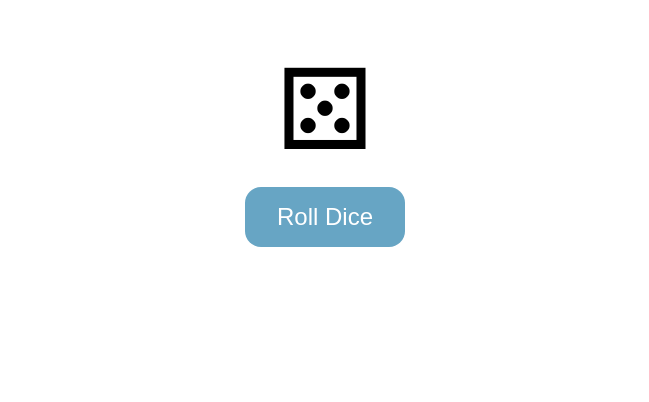
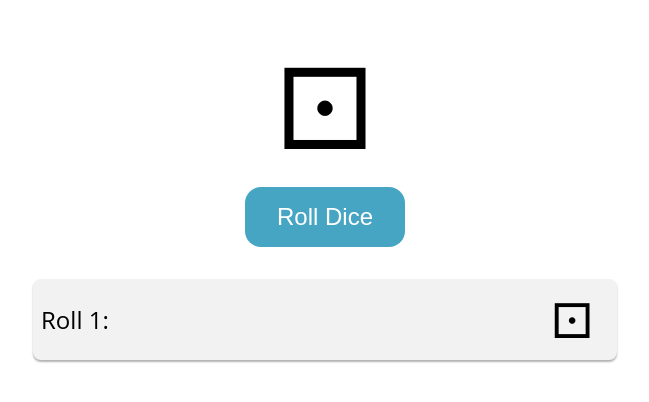
Before and after one commit to Mola26/dice-roll-simulator, a plain HTML site: page index.html in a window 1280 px wide. Both pictures are taken after a click on the button "Roll Dice". Shown: the part 100-502 px from the top of the page, without its empty margins (315-964 px from the left). Drawn offline with Linux system fonts and the light colour scheme.

Commit message:
updated the roll simulator

```diff
--- a/index.js
+++ b/index.js
@@ -18,14 +18,14 @@ function updateRollHistory() {
   rollHistoryEl.innerHTML = "";
   for (let i = 0; i < historyList.length; i++) {
     const listItem = document.createElement("li");
-    listItem.innerHTML = `Roll ${i + 1}: <span> ${getDiceFace(
+    listItem.innerHTML = `Roll ${i + 1}: <span>${getDiceFace(
       historyList[i]
     )}</span>`;
     rollHistoryEl.appendChild(listItem);
   }
 }
 
-function getDiceFace(rollDice) {
+function getDiceFace(rollResult) {
   switch (rollResult) {
     case 1:
       return "&#9856;";
--- a/style.css
+++ b/style.css
@@ -1,21 +1,25 @@
 body {
-  font-family: "Open Sans", "Helvetica Neue", sans-serif;
+  font-family: "Open Sans", sans-serif;
   text-align: center;
   margin: 0;
 }
+
 h1 {
   font-size: 3rem;
   margin-top: 2rem;
 }
+
 .dice {
   font-size: 7rem;
   margin: 5px;
   animation-duration: 1s;
   animation-fill-mode: forwards;
 }
+
 .roll-animation {
   animation-name: roll;
 }
+
 @keyframes roll {
   0% {
     transform: rotateY(0deg) rotateX(0deg);
@@ -27,25 +31,27 @@ h1 {
 }
 
 button {
-  background-color: #67a5c4;
+  background-color: #47a5c4;
   color: white;
   font-size: 1.5rem;
   padding: 1rem 2rem;
   border: none;
   border-radius: 1rem;
   cursor: pointer;
-  transform: background-color 0.3s ease;
+  transition: background-color 0.3s ease;
 }
+
 button:hover {
   background-color: #2e8baf;
 }
+
 ul {
   list-style: none;
   padding: 0;
-  margin: 2rem;
   max-width: 600px;
-  margin: 0 auto;
+  margin: 2rem auto;
 }
+
 li {
   font-size: 1.5rem;
   padding: 0.5rem;
```
